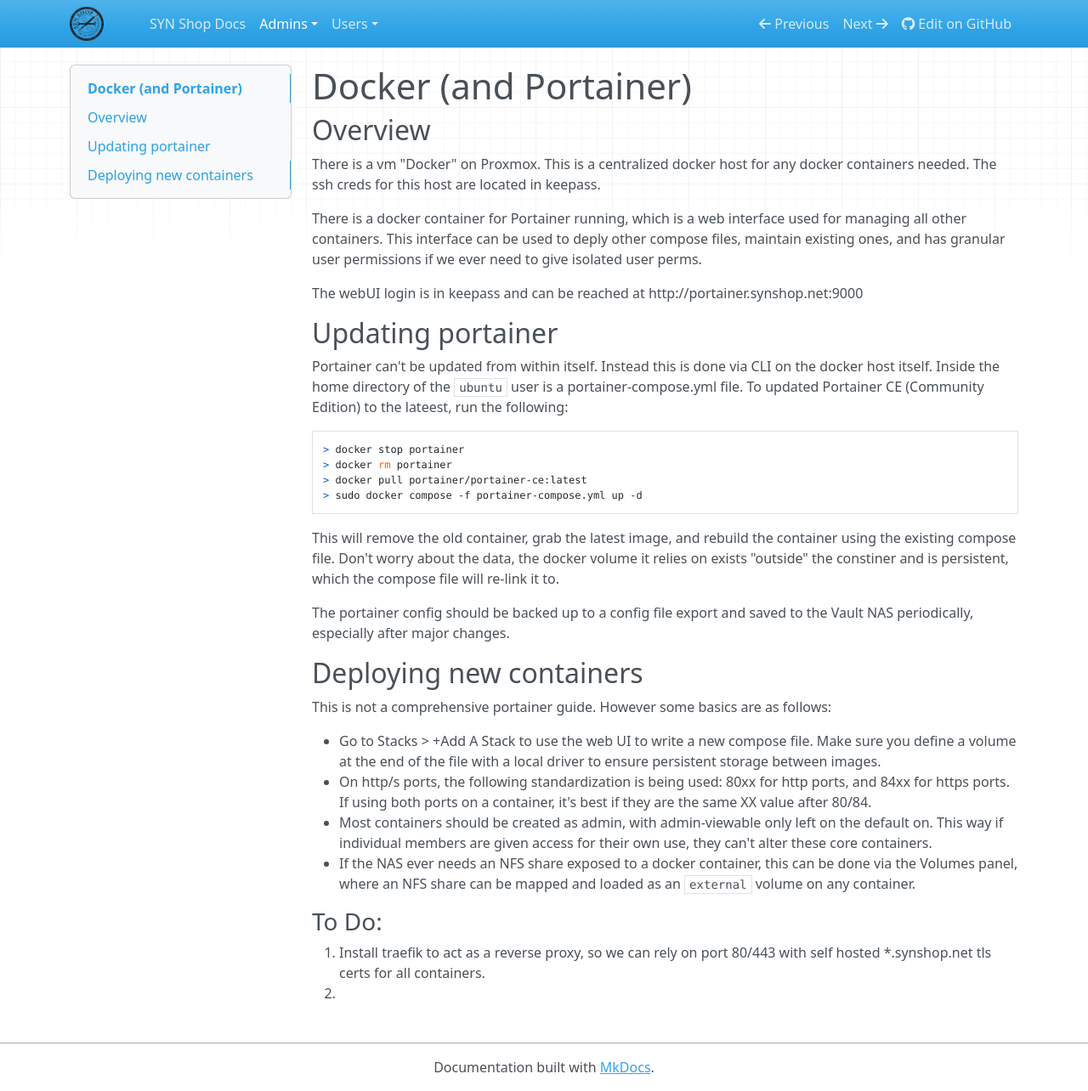
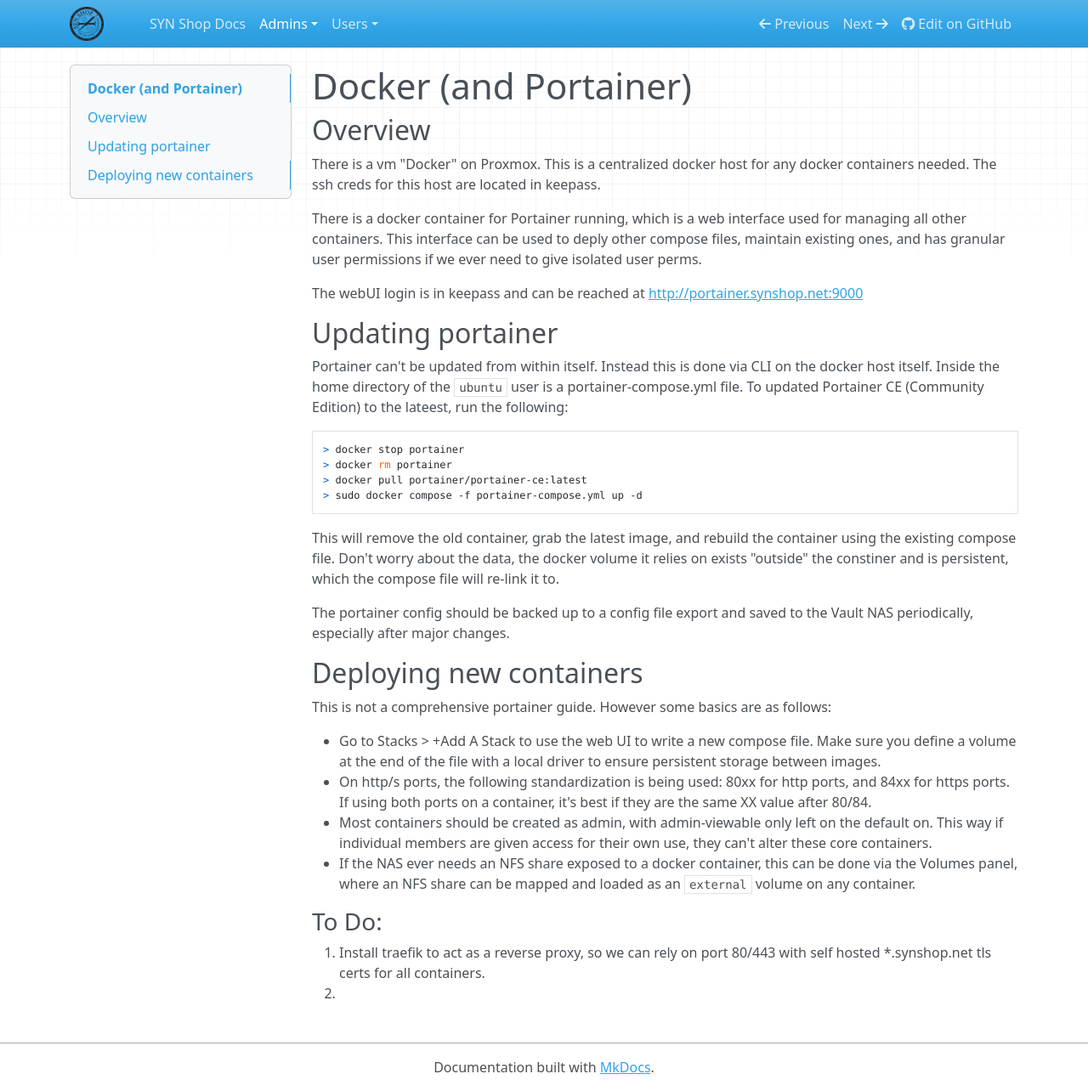
Before and after one commit to synshop/rtfm, an MkDocs documentation site: the page built from docs/admins/docker.md, in a window 1280 px wide and 1284 px high. Shown: the whole window at 85% size. Built offline with MkDocs 1.6.1, drawn with Linux system fonts in a browser that asks for light colours; nearby versions of some CDN libraries; part of the change alters nothing that is shown.

```diff
--- a/docs/admins/docker.md
+++ b/docs/admins/docker.md
@@ -6,7 +6,7 @@ There is a vm "Docker" on Proxmox. This is a centralized docker host for any doc
 
 There is a docker container for Portainer running, which is a web interface used for managing all other containers. This interface can be used to deply other compose files, maintain existing ones, and has granular user permissions if we ever need to give isolated user perms.
 
-The webUI login is in keepass and can be reached at http://portainer.synshop.net:9000
+The webUI login is in keepass and can be reached at [http://portainer.synshop.net:9000](http://portainer.synshop.net:9000)
 
 ## Updating portainer
 
```
